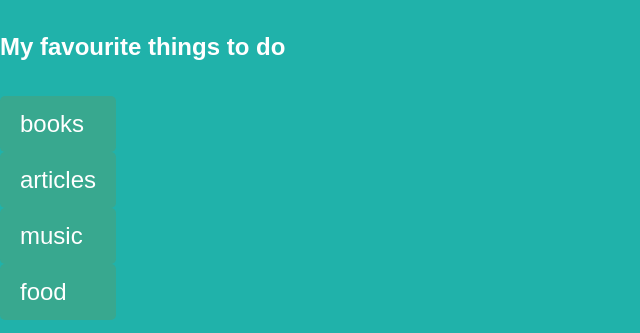
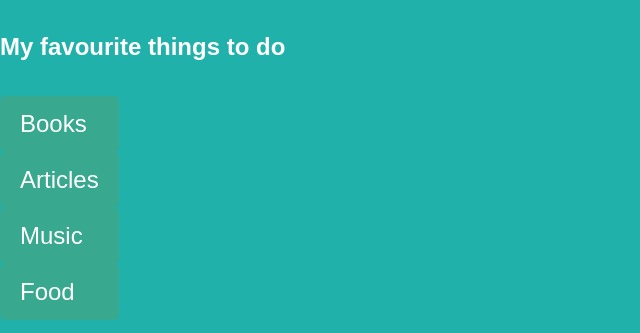
Before and after one commit to kebnerlandy/kebnerlandy.github.io, a plain HTML site: page index.html in a window 1280 px wide. Shown: the part 1555-1888 px from the top of the page, 0-640 px from the left. Drawn offline with Linux system fonts and the light colour scheme.

Commit message:
initial commit

```diff
--- a/index.html
+++ b/index.html
@@ -44,13 +44,13 @@
 	<h2><strong>My favourite things to do</strong></h2>
 		<ol class = "hobbies">
 			<li>
-			<a href="http://www.nytimes.com/best-sellers-books/hardcover-nonfiction/list.html">books</a>
-			<a href="https://getpocket.com/a/queue/">articles</a>
+			<a href="http://www.nytimes.com/best-sellers-books/hardcover-nonfiction/list.html">Books</a>
+			<a href="https://getpocket.com/a/queue/">Articles</a>
 			</li>
 			<li>
-				<a href="https://www.youtube.com/watch?v=mUnMOG8xKsg">music </a></li>
+				<a href="https://www.youtube.com/watch?v=mUnMOG8xKsg">Music </a></li>
 			<li>
-				<a href="https://www.rivercottage.net/recipes-in/veg">food </a></li>
+				<a href="https://www.rivercottage.net/recipes-in/veg">Food </a></li>
 		</ol>
 	</section>
 	<section class="giraffe">
```
Also changed, not shown: 1 other file.
